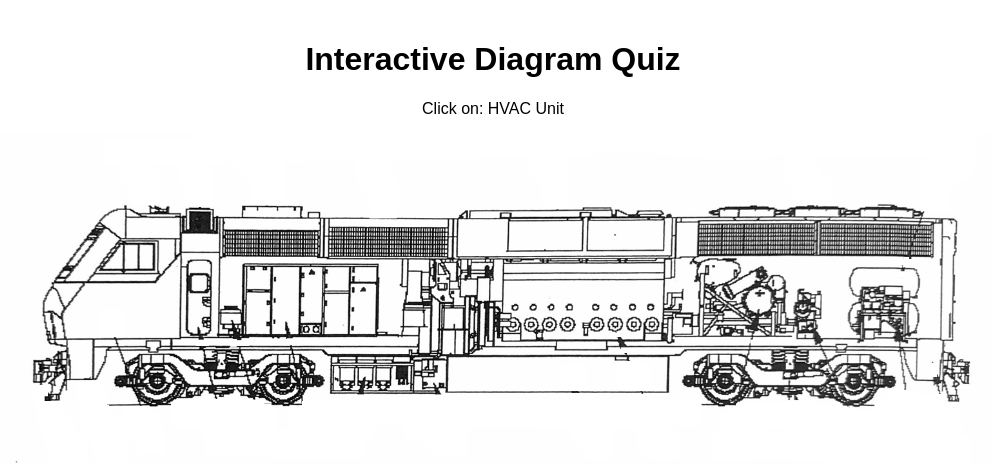
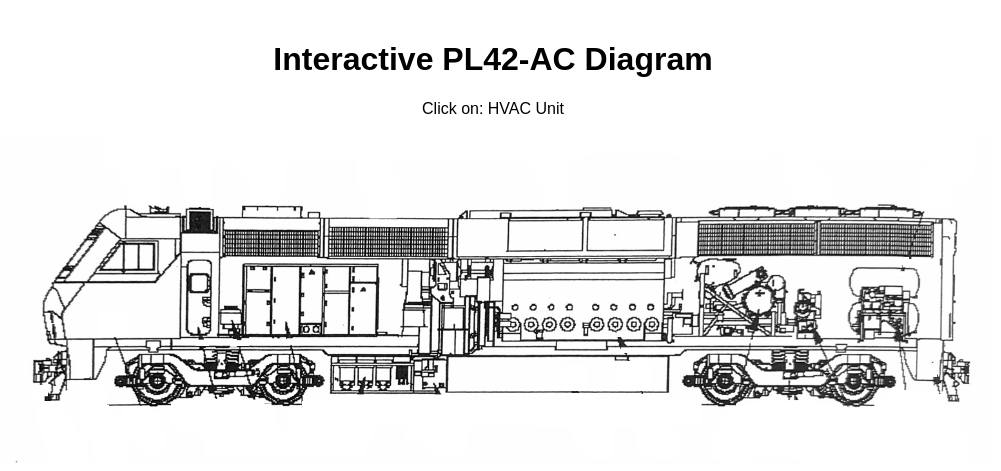
Before and after one commit to pl42ac/pl42, a plain HTML site: page index.html in a window 1280 px wide. Shown: the whole page, without its empty margins (147-1148 px from the left). Drawn offline with Linux system fonts and the light colour scheme.

Commit message:
Update index.html

```diff
--- a/index.html
+++ b/index.html
@@ -7,7 +7,7 @@
     <link rel="stylesheet" href="styles.css">
 </head>
 <body>
-    <h1>Interactive Diagram Quiz</h1>
+    <h1>Interactive PL42-AC Diagram</h1>
     <p id="question">Click on: Horn</p>
     <div class="diagram-container" id="diagram-container">
         <img id="diagram" src="https://pl42ac.github.io/pl42/pl42acweb1.png" alt="Diagram">
```
